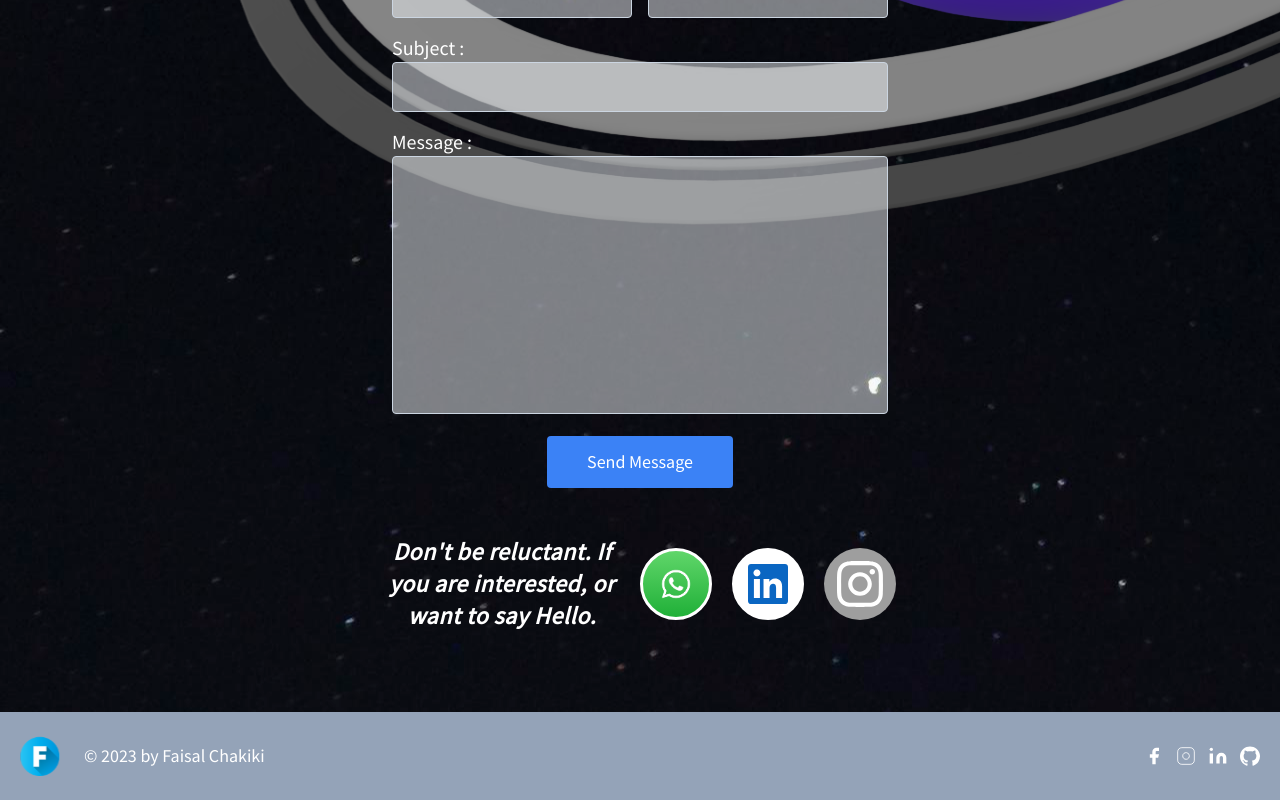
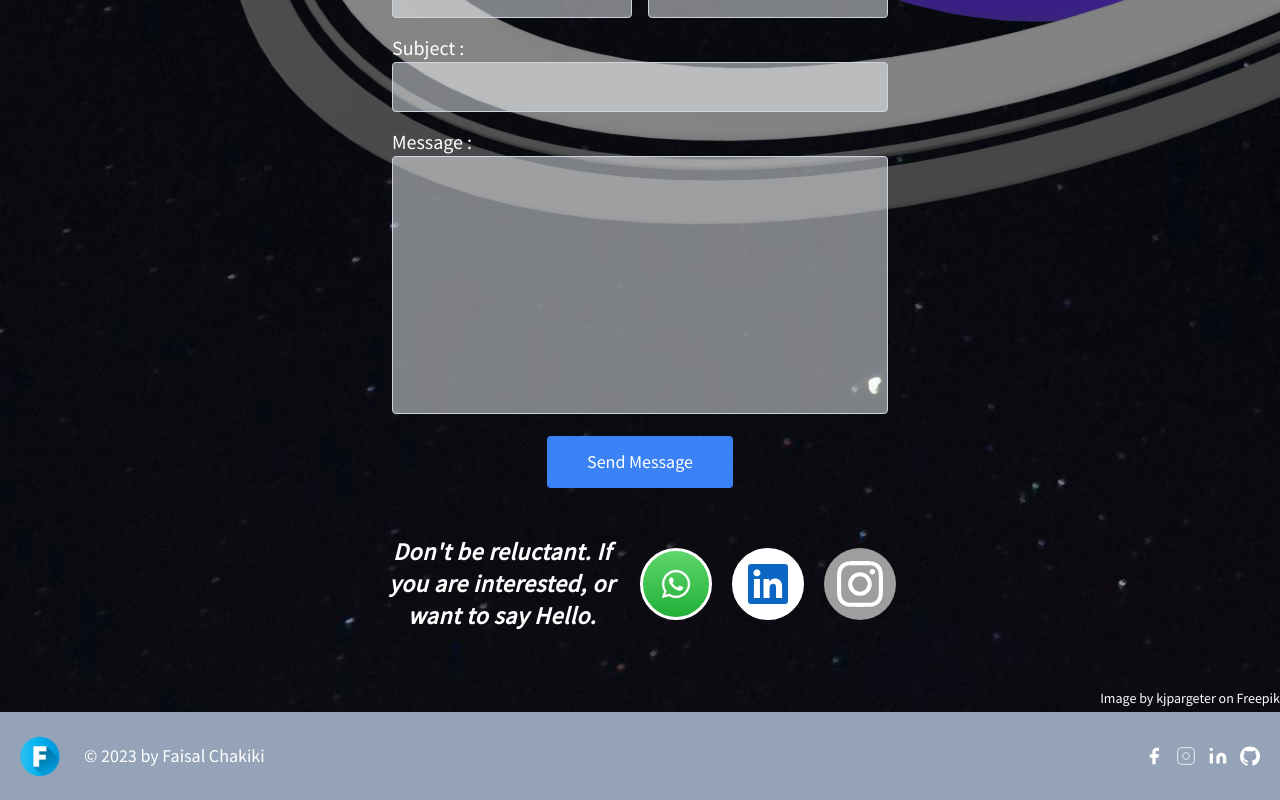
Before and after one commit to faisalchakiki/portofolio-web, a Next.js app: page / in a window 1280 px wide. Shown: the part 2973-3773 px from the top of the page. Built offline with nearby package versions, Linux system fonts and the light colour scheme; grey boxes are pictures that could not be loaded; a web font is replaced by a local one.

Commit message:
fix: fixed add credit image to web

```diff
--- a/src/components/Contact.js
+++ b/src/components/Contact.js
@@ -84,6 +84,7 @@ function Contact() {
           </div>
         </div>
         {/* <NavButton active='page4' /> */}
+        <a className="absolute bottom-1 right-0 text-sm" href="https://www.freepik.com/free-photo/starry-night-sky_7061153.htm#query=star%20background&position=1&from_view=keyword&track=ais">Image by kjpargeter on Freepik</a>
       </section>
   )
 }
```
